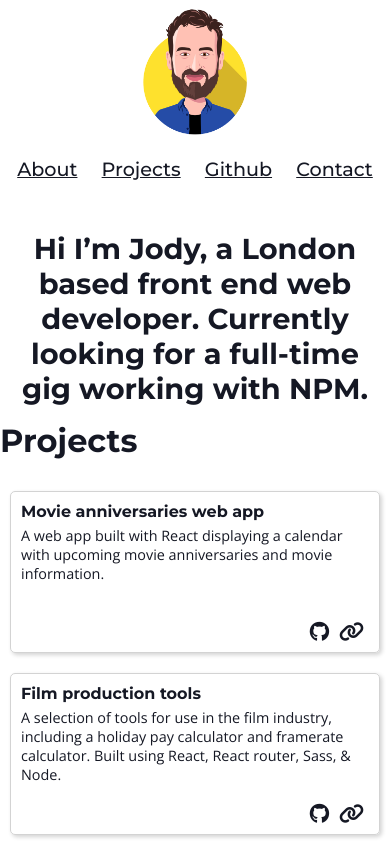
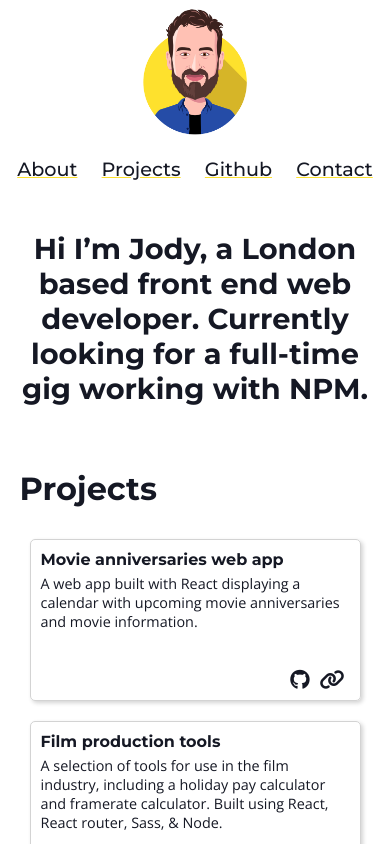
Before and after one commit to JodyDuke/JodyDuke.github.io, a plain HTML site: page index.html in a window 390 px wide. Shown: the top 844 px of the page. Drawn offline with nearby package versions, Linux system fonts and the light colour scheme.

Commit message:
added text decoration and margin changes on resize

```diff
--- a/styles/styles.css
+++ b/styles/styles.css
@@ -20,11 +20,12 @@ h1, h2, h3, h4, h5, h6, pre {
 
 a {
 	color: #151824;
-	text-decoration: none;
+	text-decoration: underline;
+	text-decoration-color: #fee12d;
 }
 
 a:hover {
-	color: blue;
+	text-decoration-color: blue;
 }
 
 
@@ -71,7 +72,8 @@ a:hover {
 	font-family: 'montserrat', sans-serif;
 	font-weight: 500;
 	padding: 0px 5px;
-	text-decoration: underline;
+	/* text-decoration: underline;
+	text-decoration-color: #fee12d; */
 }
 
 .links-mobile {
@@ -96,14 +98,15 @@ a:hover {
 	position: absolute;
 	left: auto;
 	right: auto;
-	margin: 0px 15% 10px 15%;
+	margin: 0px 5% 10px 5%;
 	text-align: center;
 	font-size: 220%;
 }
 
 .body-container {
-	clear: both;
+	display: block;
 	margin: 15em auto;
+	width: 90%;
 	max-width: 700px;
 }
 
@@ -222,3 +225,9 @@ MEDIA QUERIES
 		grid-template-columns: 100%;
 	}
 }
+
+@media screen and (max-width: 450px) {
+	.body-container {
+		margin: 18em auto;
+	}
+}
```
